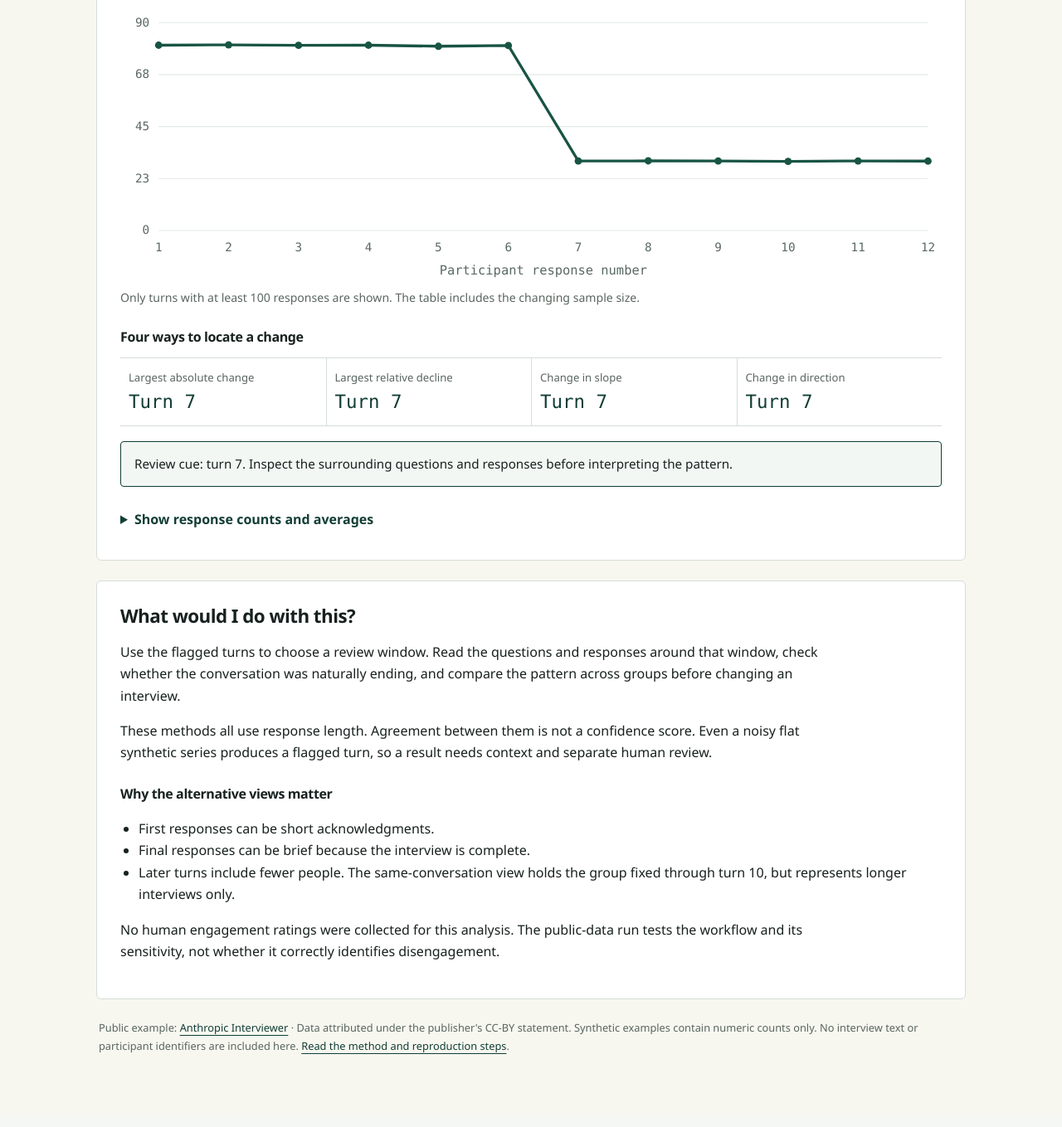
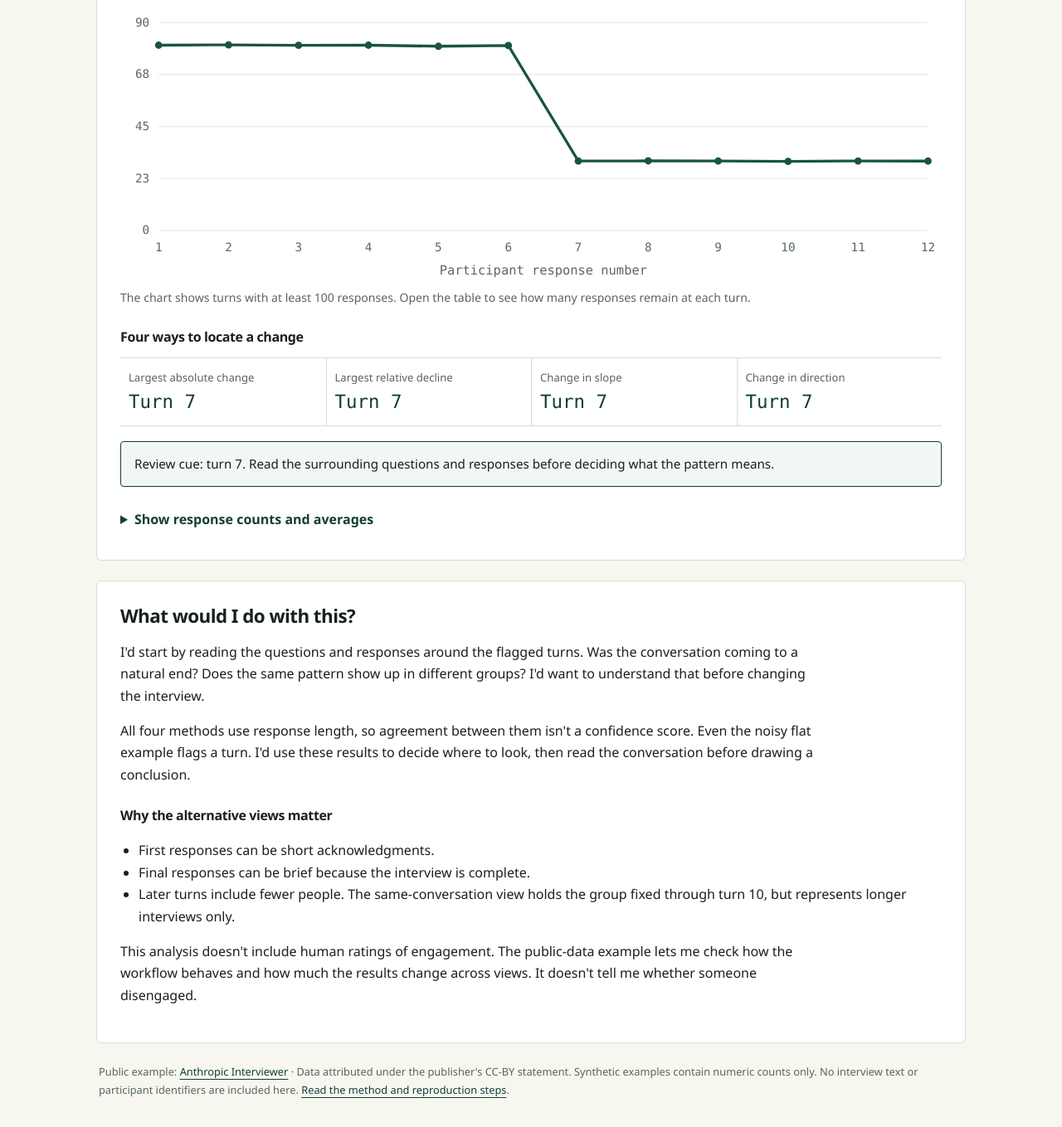
Before and after one commit to tristowww/conversation-dropoff-analysis, a plain HTML site: page demo/index.html in a window 1280 px wide. Shown: the part 551-1910 px from the top of the page at 83% size. Drawn offline with Linux system fonts and the light colour scheme.

Commit message:
Use a more natural voice in project explanations

```diff
--- a/demo/app.js
+++ b/demo/app.js
@@ -34,11 +34,11 @@ function render(){
   const dataset=$('dataset').value,group=$('cohort').value,scenario=$('scenario').value;
   const study=window.EXAMPLE_DATA[dataset],value=study.cohorts[group][scenario];
   $('source-label').textContent=dataset==='public'?'Public research example':'Synthetic check';
-  $('context').textContent=dataset==='public'?`Source release: 1,250 interviews; ${study.user_turns.toLocaleString()} parsed participant response slots, including three with zero words. Select a group to check whether the pooled pattern holds.`:'Generated numeric counts with a fixed random seed. The known decline starts at turn 7; flat and noisy-flat controls show how the heuristics behave without an intended decline.';
+  $('context').textContent=dataset==='public'?`Source release: 1,250 interviews; ${study.user_turns.toLocaleString()} parsed participant response slots, including three with zero words. Choose a group to see whether the same pattern shows up when you look at the groups separately.`:'These generated response counts use a fixed random seed. One example has a decline starting at turn 7. The flat and noisy-flat examples let you see what the methods flag when no decline was intended.';
   draw(value.rows);
   $('methods').replaceChildren(...Object.entries(methods).map(([key,label])=>{const div=document.createElement('div');div.className='method';const a=document.createElement('span'),b=document.createElement('strong');a.textContent=label;const result=value.detection.methods[key];b.textContent=result?`Turn ${result.turn}`:'No cue';div.append(a,b);return div;}));
   const candidates=[...new Set(Object.values(value.detection.methods).filter(Boolean).map(v=>v.turn))].sort((a,b)=>a-b);
-  $('interpretation').textContent=group==='noisy_flat'?'This series has no intended downward trend, yet the heuristics still flag a change. A flagged turn alone cannot establish disengagement.':!value.rows.length?'There are too few responses in this view to run the diagnostics. Lowering a threshold would be a separate analytical choice.':!candidates.length?'No downward cue was found in the eligible series. This does not establish that every conversation was engaged.':`Review cue${candidates.length>1?'s':''}: turn${candidates.length>1?'s':''} ${candidates.join(', ')}. Inspect the surrounding questions and responses before interpreting the pattern.`;
+  $('interpretation').textContent=group==='noisy_flat'?'This example has no intended downward trend, and the methods still flag a change. That\'s why I\'d read the surrounding conversation before interpreting a flagged turn as disengagement.':!value.rows.length?'This view doesn\'t have enough responses to run these checks. I\'d need to consider a different threshold as a separate analysis decision.':!candidates.length?'The methods didn\'t flag a downward change in the turns that meet the response-count threshold. That doesn\'t tell us whether everyone stayed engaged.':`Review cue${candidates.length>1?'s':''}: turn${candidates.length>1?'s':''} ${candidates.join(', ')}. Read the surrounding questions and responses before deciding what the pattern means.`;
   $('rows').replaceChildren(...value.rows.map(r=>{const tr=document.createElement('tr');[r.turn,r.n,r.mean_words.toFixed(1),r.median_words.toFixed(1)].forEach(v=>{const td=document.createElement('td');td.textContent=v;tr.append(td);});return tr;}));
 }
 $('dataset').addEventListener('change',fillGroups);$('cohort').addEventListener('change',render);$('scenario').addEventListener('change',render);fillGroups();
--- a/demo/index.html
+++ b/demo/index.html
@@ -4,14 +4,14 @@
 <meta charset="utf-8"><meta name="viewport" content="width=device-width,initial-scale=1">
 <title>Conversation Drop-off Analysis</title>
 <link rel="stylesheet" href="styles.css">
-<script src="data.js" defer></script><script src="app.js" defer></script>
+<script src="data.js" defer></script><script src="app.js?v=20261113-voice" defer></script>
 <link rel="stylesheet" href="research-web.css?v=20261113">
 </head>
 <body class="research-web dropoff-project">
 <main>
 <p class="eyebrow">TERESA RISTOW · RESEARCH METHODS</p>
 <h1>Where do responses get shorter?</h1>
-<p class="intro">A conversation drop-off method for finding turns worth reviewing. Explore a known synthetic change, then compare patterns in public research interviews.</p>
+<p class="intro">I use changes in response length to find turns worth taking a closer look at. Try a synthetic example with a known change, then compare the patterns in public research interviews.</p>
 <section aria-labelledby="explore-title">
 <div class="heading"><h2 id="explore-title">Explore the analysis</h2><span id="source-label" class="badge"></span></div>
 <div class="controls">
@@ -22,18 +22,18 @@
 <p id="context" class="context" aria-live="polite"></p>
 <div class="chart-head"><h3>Average participant response length</h3><span>Words per response</span></div>
 <svg id="chart" viewBox="0 0 900 300" role="img" aria-labelledby="chart-title chart-desc"><title id="chart-title">Average response length by turn</title><desc id="chart-desc"></desc></svg>
-<p class="small">Only turns with at least 100 responses are shown. The table includes the changing sample size.</p>
+<p class="small">The chart shows turns with at least 100 responses. Open the table to see how many responses remain at each turn.</p>
 <h3>Four ways to locate a change</h3>
 <div class="methods" id="methods"></div>
 <p id="interpretation" class="interpretation" aria-live="polite"></p>
 <details><summary>Show response counts and averages</summary><div class="table-wrap"><table><thead><tr><th>Participant turn</th><th>Responses</th><th>Average words</th><th>Median words</th></tr></thead><tbody id="rows"></tbody></table></div></details>
 </section>
 <section class="reading"><h2>What would I do with this?</h2>
-<p>Use the flagged turns to choose a review window. Read the questions and responses around that window, check whether the conversation was naturally ending, and compare the pattern across groups before changing an interview.</p>
-<p>These methods all use response length. Agreement between them is not a confidence score. Even a noisy flat synthetic series produces a flagged turn, so a result needs context and separate human review.</p>
+<p>I'd start by reading the questions and responses around the flagged turns. Was the conversation coming to a natural end? Does the same pattern show up in different groups? I'd want to understand that before changing the interview.</p>
+<p>All four methods use response length, so agreement between them isn't a confidence score. Even the noisy flat example flags a turn. I'd use these results to decide where to look, then read the conversation before drawing a conclusion.</p>
 <h3>Why the alternative views matter</h3>
 <ul><li>First responses can be short acknowledgments.</li><li>Final responses can be brief because the interview is complete.</li><li>Later turns include fewer people. The same-conversation view holds the group fixed through turn 10, but represents longer interviews only.</li></ul>
-<p>No human engagement ratings were collected for this analysis. The public-data run tests the workflow and its sensitivity, not whether it correctly identifies disengagement.</p>
+<p>This analysis doesn't include human ratings of engagement. The public-data example lets me check how the workflow behaves and how much the results change across views. It doesn't tell me whether someone disengaged.</p>
 </section>
 <footer>Public example: <a href="https://huggingface.co/datasets/Anthropic/AnthropicInterviewer">Anthropic Interviewer</a> · Data attributed under the publisher's CC-BY statement. Synthetic examples contain numeric counts only. No interview text or participant identifiers are included here. <a href="../README.md">Read the method and reproduction steps</a>.</footer>
 </main>
```
